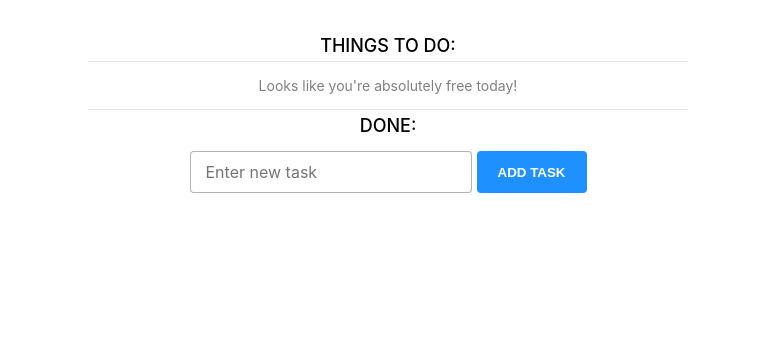
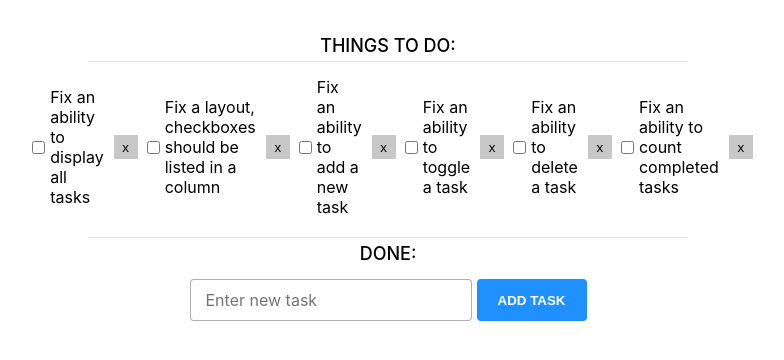
Before and after one commit to matannagar/Matrix-ToDoList, a React app: page / in a window 1280 px wide. Shown: the top 360 px of the page, without its empty margins (252-1036 px from the left). Built offline with nearby package versions, Linux system fonts and the light colour scheme.

Commit message:
fixed context structure in project

```diff
--- a/src/app.jsx
+++ b/src/app.jsx
@@ -2,51 +2,54 @@ import * as React from "react";
 import { TodoForm } from "./components/todo-form";
 import { TodoList } from "./components/todo-list";
 import { TodoResults } from "./components/todo-results";
-import { TodosContext } from "./todo-context";
+import { TodosContext, TodosProvider } from "./todo-context";
 import "./index.scss";
 
-const todosTemplate = [
-  {
-    id: 0,
-    label: "Fix an ability to display all tasks",
-    checked: false,
-  },
-  {
-    id: 1,
-    label: "Fix a layout, checkboxes should be listed in a column",
-    checked: false,
-  },
-  {
-    id: 2,
-    label: "Fix an ability to add a new task",
-    checked: false,
-  },
-  {
-    id: 3,
-    label: "Fix an ability to toggle a task",
-    checked: false,
-  },
-  {
-    id: 4,
-    label: "Fix an ability to delete a task",
-    checked: false,
-  },
-  {
-    id: 5,
-    label: "Fix an ability to count completed tasks",
-    checked: false,
-  },
-];
+// const todosTemplate = [
+//   {
+//     id: 0,
+//     label: "Fix an ability to display all tasks",
+//     checked: false,
+//   },
+//   {
+//     id: 1,
+//     label: "Fix a layout, checkboxes should be listed in a column",
+//     checked: false,
+//   },
+//   {
+//     id: 2,
+//     label: "Fix an ability to add a new task",
+//     checked: false,
+//   },
+//   {
+//     id: 3,
+//     label: "Fix an ability to toggle a task",
+//     checked: false,
+//   },
+//   {
+//     id: 4,
+//     label: "Fix an ability to delete a task",
+//     checked: false,
+//   },
+//   {
+//     id: 5,
+//     label: "Fix an ability to count completed tasks",
+//     checked: false,
+//   },
+// ];
 
 export const App = () => {
-  const [todos, setTodos] = React.useState([]);
+  // const [todos, setTodos] = React.useState(todosTemplate);
   return (
     <div className="root">
-      <TodosContext.Provider value={{ todos }}>
+      <TodosProvider>
+        {/* <TodosContext.Provider value={{ todos }}> */}
+        {/* all children have access to todos value */}
         <TodoList />
         <TodoResults />
         <TodoForm />
-      </TodosContext.Provider>
+      </TodosProvider>
+      {/* </TodosContext.Provider> */}
     </div>
   );
 };
--- a/src/components/todo-form/todo-form.jsx
+++ b/src/components/todo-form/todo-form.jsx
@@ -1,10 +1,14 @@
 import * as React from "react";
 import "./todo-form.scss";
+import { useContext } from "react";
+import { TodosContext } from "../../todo-context";
+
 
 export const TodoForm = () => {
+  const [todos, setTodos] = useContext(TodosContext);
   const [task, setTask] = React.useState("");
 
-  const handleAddTodo = () => {};
+  const handleAddTodo = () => { };
 
   const handleKeyUp = (e) => {
     if (e.keyCode === 13) {
--- a/src/components/todo-list/todo-list.jsx
+++ b/src/components/todo-list/todo-list.jsx
@@ -1,10 +1,11 @@
 import * as React from "react";
+import { useContext } from "react";
 import { Checkbox } from "../checkbox";
 import { TodosContext } from "../../todo-context";
 import "./todo-list.scss";
 
 export const TodoList = () => {
-  const { todos, setTodos } = React.useContext(TodosContext);
+  const [todos, setTodos] = useContext(TodosContext);
 
   const toggleCheck = (id) => {
     // Fix an ability to toggle task
--- a/src/components/todo-results/todo-results.jsx
+++ b/src/components/todo-results/todo-results.jsx
@@ -1,8 +1,12 @@
 import * as React from "react";
+import { useContext } from "react";
+import { TodosContext } from "../../todo-context";
 import "./todo-results.scss";
 
 export const TodoResults = () => {
-  const calculateChecked = () => {};
+  const [todos, setTodos] = useContext(TodosContext);
+
+  const calculateChecked = () => { };
 
   return (
     <div className="todo-results">
--- a/src/todo-context.js
+++ b/src/todo-context.js
@@ -1,3 +1,44 @@
-import { createContext } from 'react';
+import React, { useState, createContext } from 'react';
 
 export const TodosContext = createContext({});
+
+export const TodosProvider = props => {
+    const [todos, setTodos] = React.useState([
+        {
+            id: 0,
+            label: "Fix an ability to display all tasks",
+            checked: false,
+        },
+        {
+            id: 1,
+            label: "Fix a layout, checkboxes should be listed in a column",
+            checked: false,
+        },
+        {
+            id: 2,
+            label: "Fix an ability to add a new task",
+            checked: false,
+        },
+        {
+            id: 3,
+            label: "Fix an ability to toggle a task",
+            checked: false,
+        },
+        {
+            id: 4,
+            label: "Fix an ability to delete a task",
+            checked: false,
+        },
+        {
+            id: 5,
+            label: "Fix an ability to count completed tasks",
+            checked: false,
+        },
+    ]);
+
+    return (
+        <TodosContext.Provider value={[todos, setTodos]}>
+            {props.children}
+        </TodosContext.Provider>
+    )
+}
```
Also changed, not shown: 2 other files (tests, documents, lock files or other folders).
